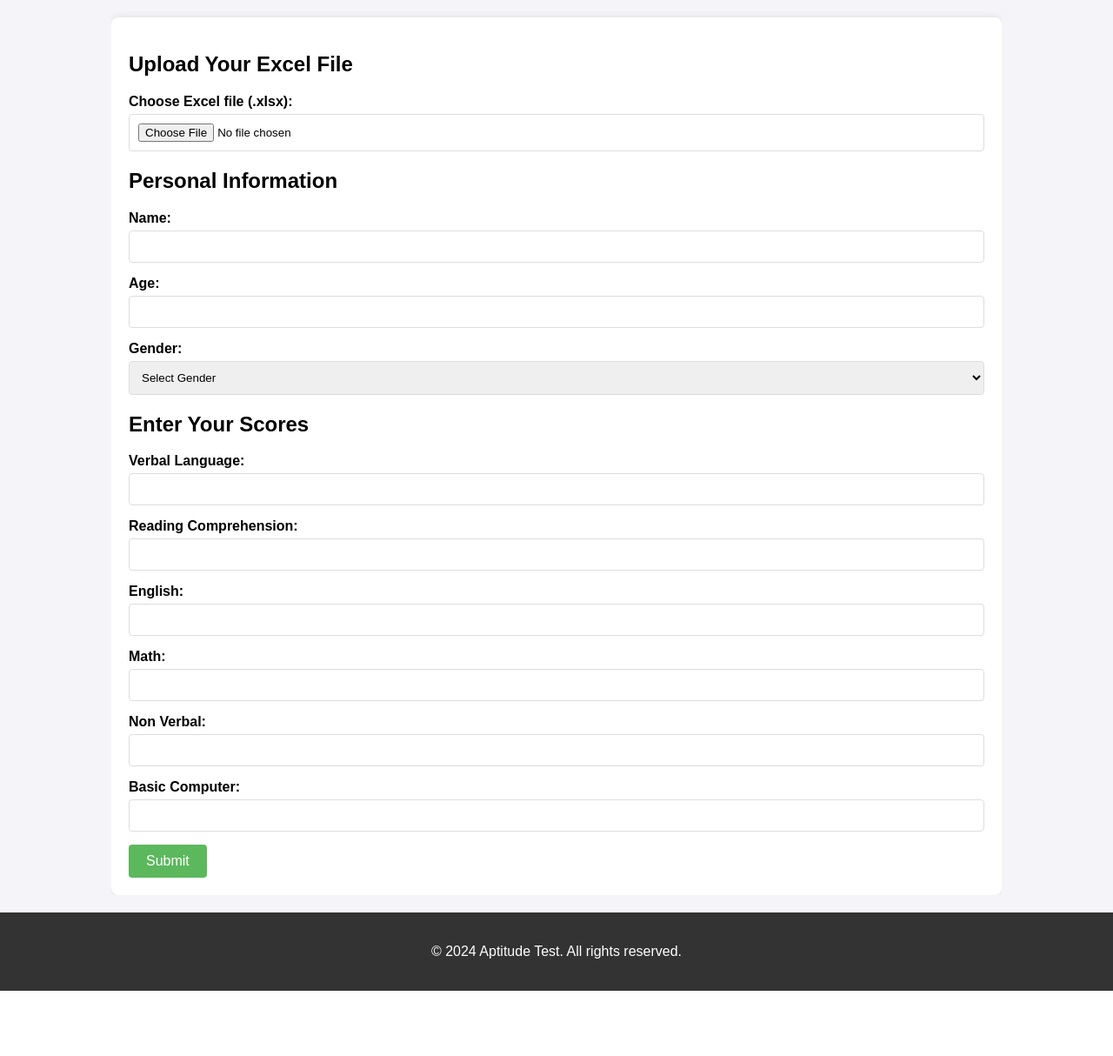
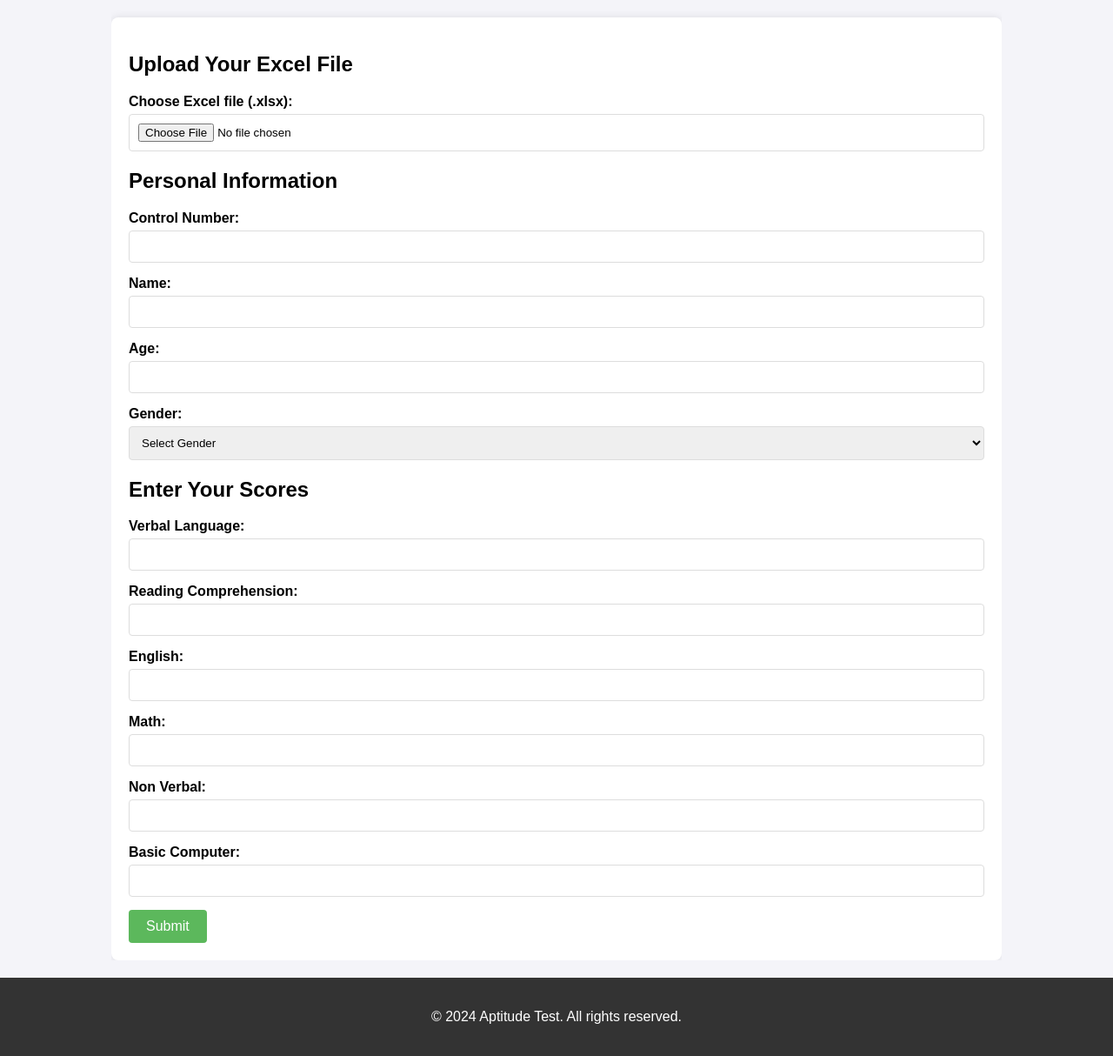
Before and after one commit to sinicoo/Course-Reccomendation-System-using-Pearson-and-Cosine-Similarity, a Flask app: page / in a window 1280 px wide. Shown: the part 77-1291 px from the top of the page at 87% size. Before the commit the page ends 1216 px from the top, so only its background shows below. Run offline with Flask 3, Linux system fonts and the light colour scheme; parts of the project's set-up code (start-up, migrations or seed data) failed here and were passed over; some libraries are stand-ins or nearby versions.

Commit message:
Update index.html

```diff
--- a/templates/index.html
+++ b/templates/index.html
@@ -83,6 +83,12 @@
             </div>
 
             <h2>Personal Information</h2>
+
+            <div class="form-group">
+                <label for="control_number">Control Number:</label>
+                <input type="text" id="control_number" name="control_number" required>
+            </div>
+
             <div class="form-group">
                 <label for="name">Name:</label>
                 <input type="text" id="name" name="name" required>
```
